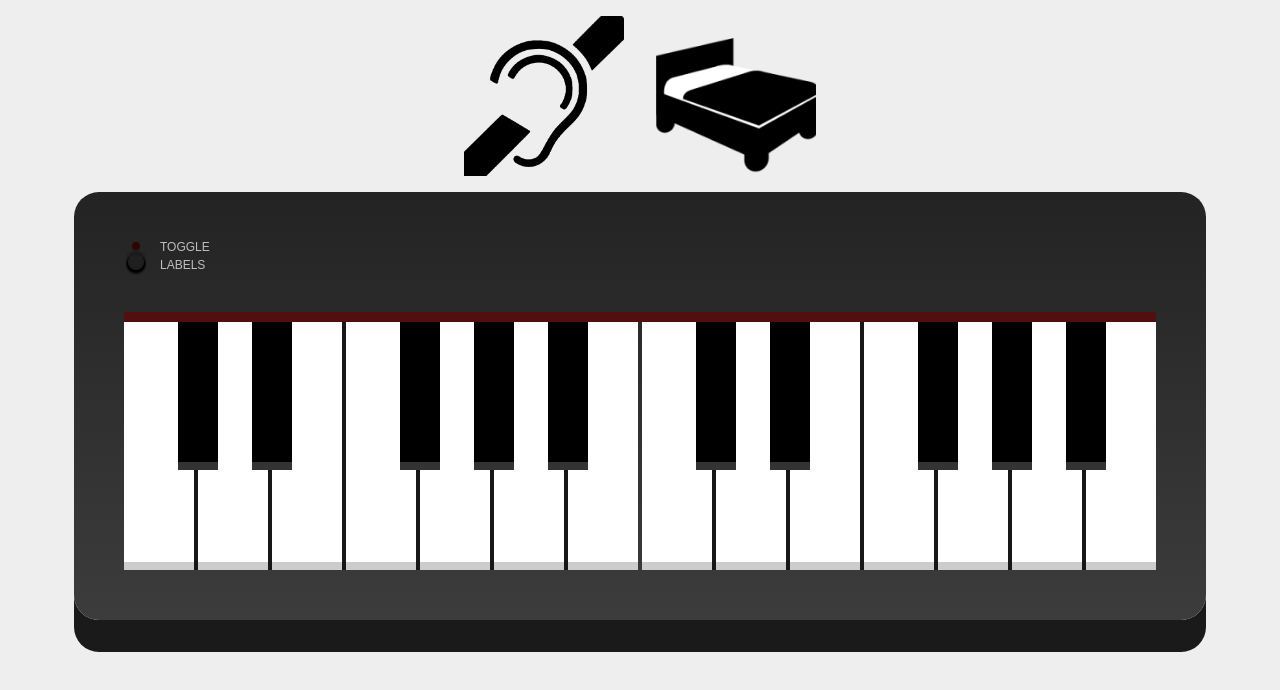
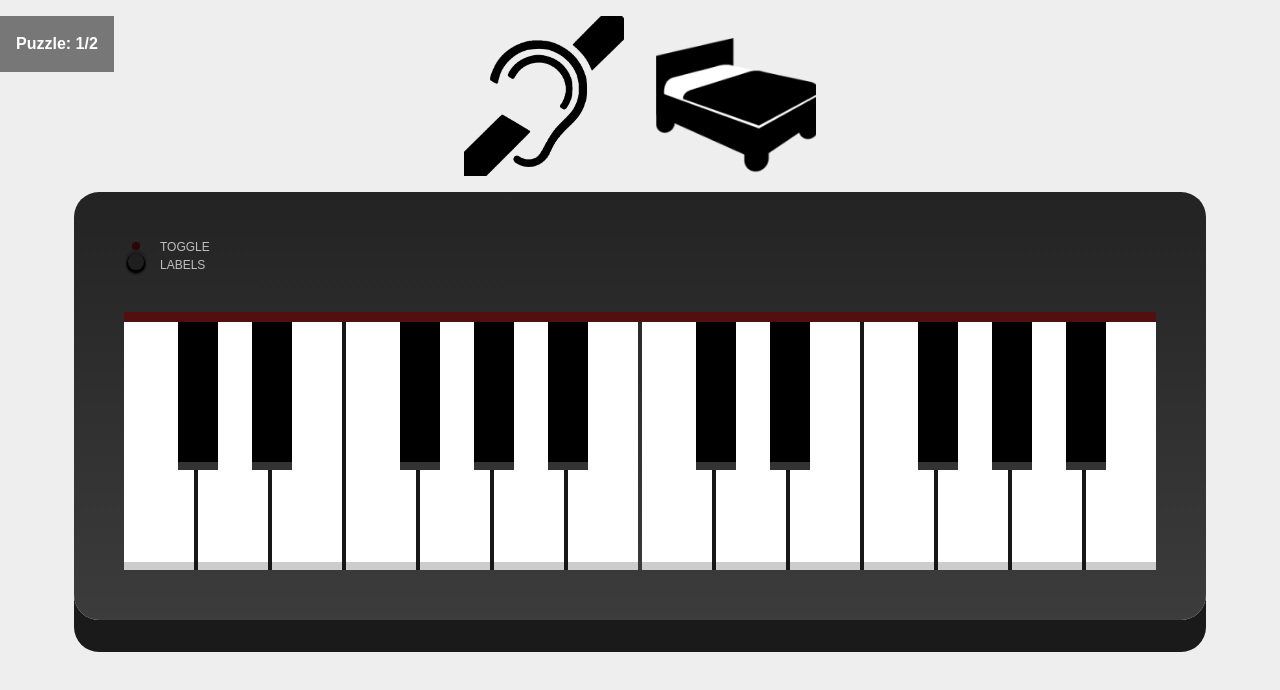
Before and after one commit to ib-rim/puzzle-games, a React (Create React App) app: page / in a window 1280 px wide. Shown: the top 690 px of the page. Built offline with nearby package versions, Linux system fonts and the light colour scheme.

Commit message:
Add puzzle number indicator

```diff
--- a/src/App.scss
+++ b/src/App.scss
@@ -84,3 +84,15 @@ select {
     height: 1px;
     overflow: hidden;
 }
+
+.puzzle-num {
+    position: fixed;
+    top: 1em;
+    z-index: 1;
+    height: fit-content;
+    width: fit-content;
+    padding: 1em;
+    font-weight: bold;
+    color: white;
+    background-color: rgba(0, 0, 0, 0.5);
+}
--- a/src/App.tsx
+++ b/src/App.tsx
@@ -12,6 +12,7 @@ function App() {
 
     return (
         <div className="App">
+            <div className="puzzle-num">Puzzle: {currentPuzzle + 1}/{puzzles.length}</div>
             {puzzles[currentPuzzle]}
         </div>
     );
```
